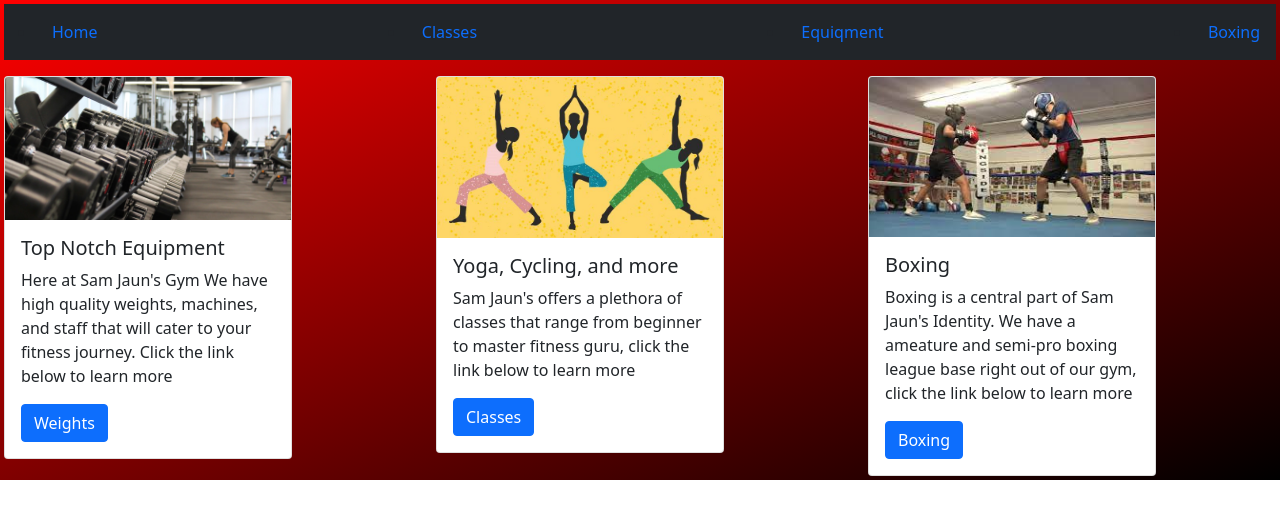
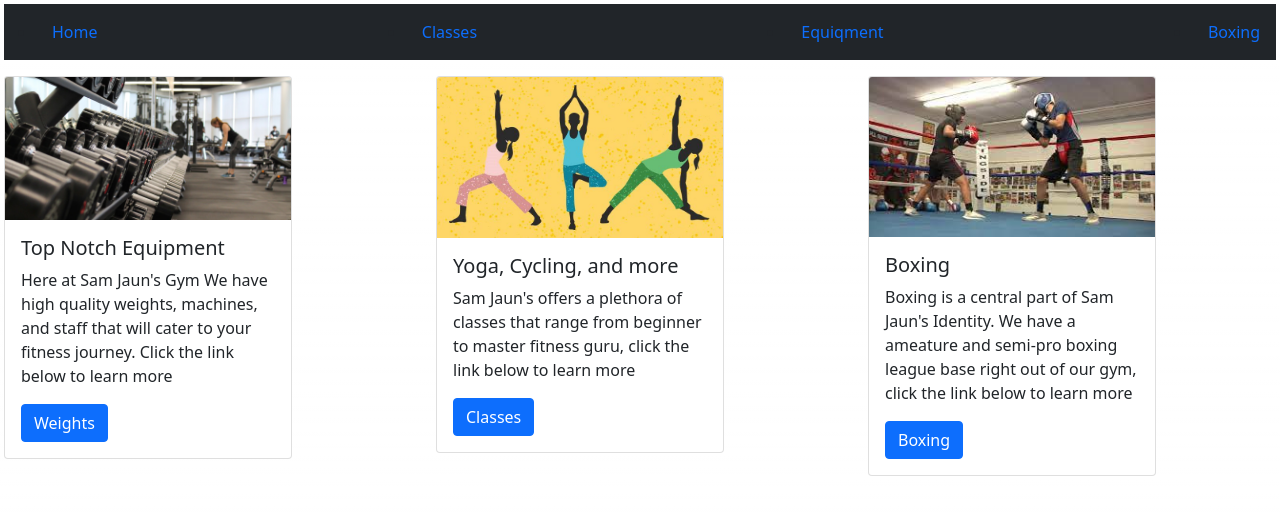
Before and after one commit to S-lewis98/fit, a plain HTML site: page index.html in a window 1280 px wide. Drawn offline with nearby package versions, Linux system fonts and the light colour scheme.

Commit message:
updating css

```diff
--- a/style.css
+++ b/style.css
@@ -1,7 +1,13 @@
+*{
+    margin: 0;
+    padding: 0;
+}
 body {
     margin: 2px;
     padding: 2px;
-    background-image: linear-gradient(to bottom right, red, black);
-    background-repeat: no-repeat;
+
+    background-image: var(--bs-gradient);.
+    /*/background-image: linear-gradient(to bottom right, red, black);
     background-size: cover;
+    background-repeat: no-repeat;*/
 }
```
